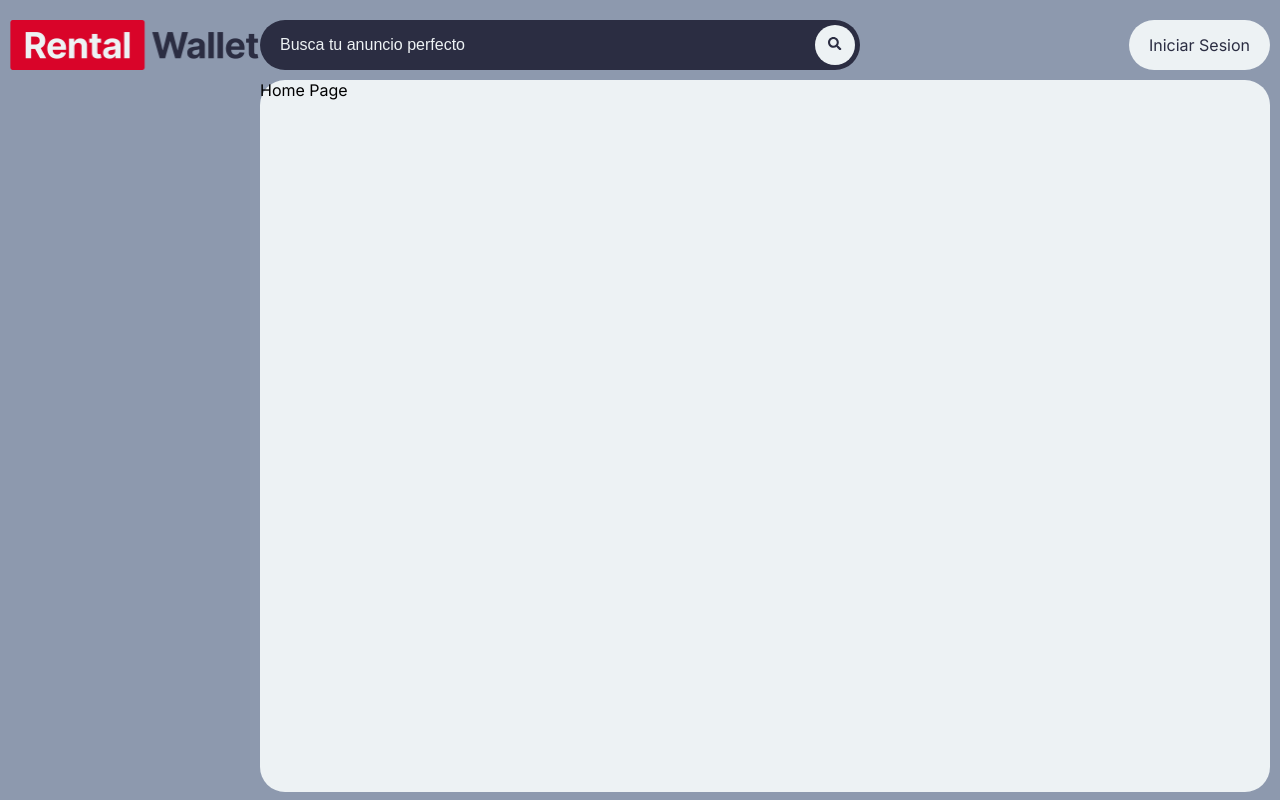
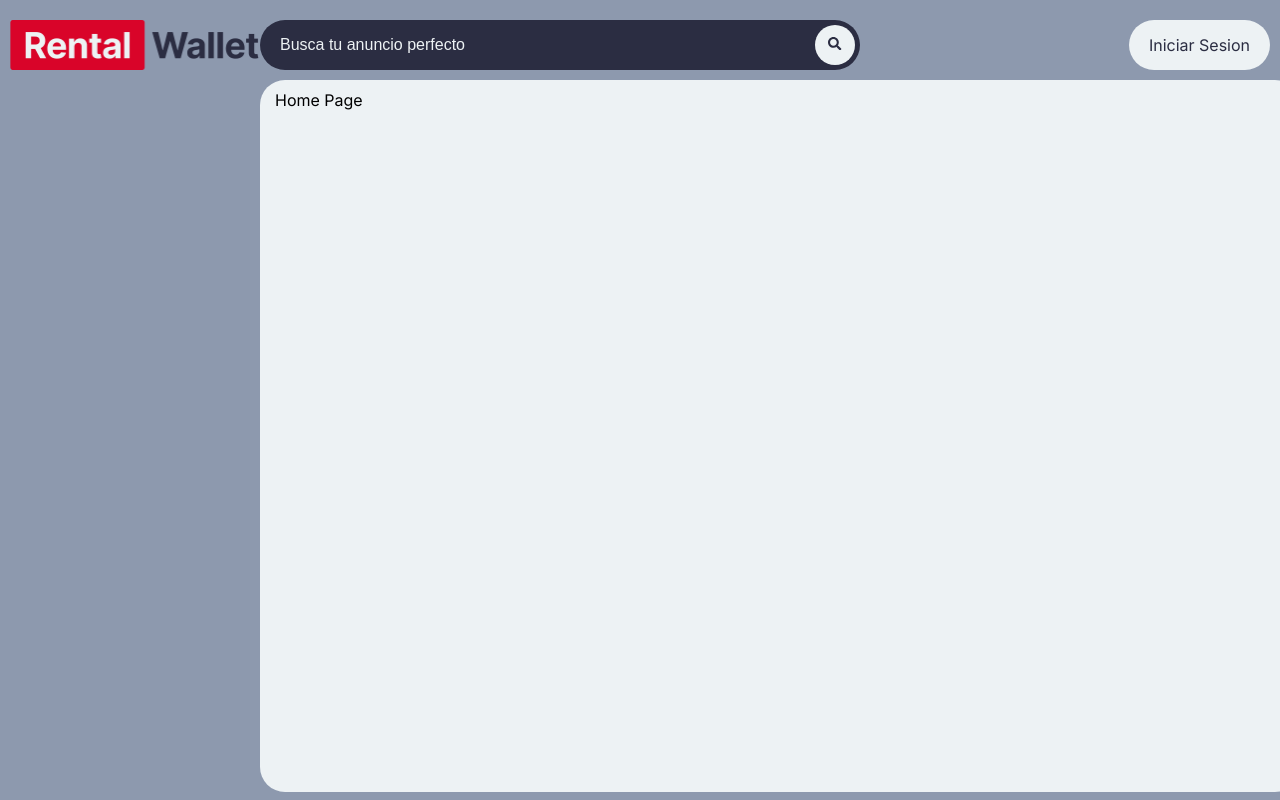
Before and after one commit to GerardM5/RentalWallet, a React (Create React App) app: page / in a window 1280 px wide. Built offline with nearby package versions, Linux system fonts and the light colour scheme.

Commit message:
bug: margin added to main component

```diff
--- a/src/components/Layout/AppLayout/AppLayout.css
+++ b/src/components/Layout/AppLayout/AppLayout.css
@@ -50,5 +50,6 @@
     display: flex;
     width: 100%;
     border-radius: 25px;
+    padding: 10px 15px;
     height: 100%;
 }
```
